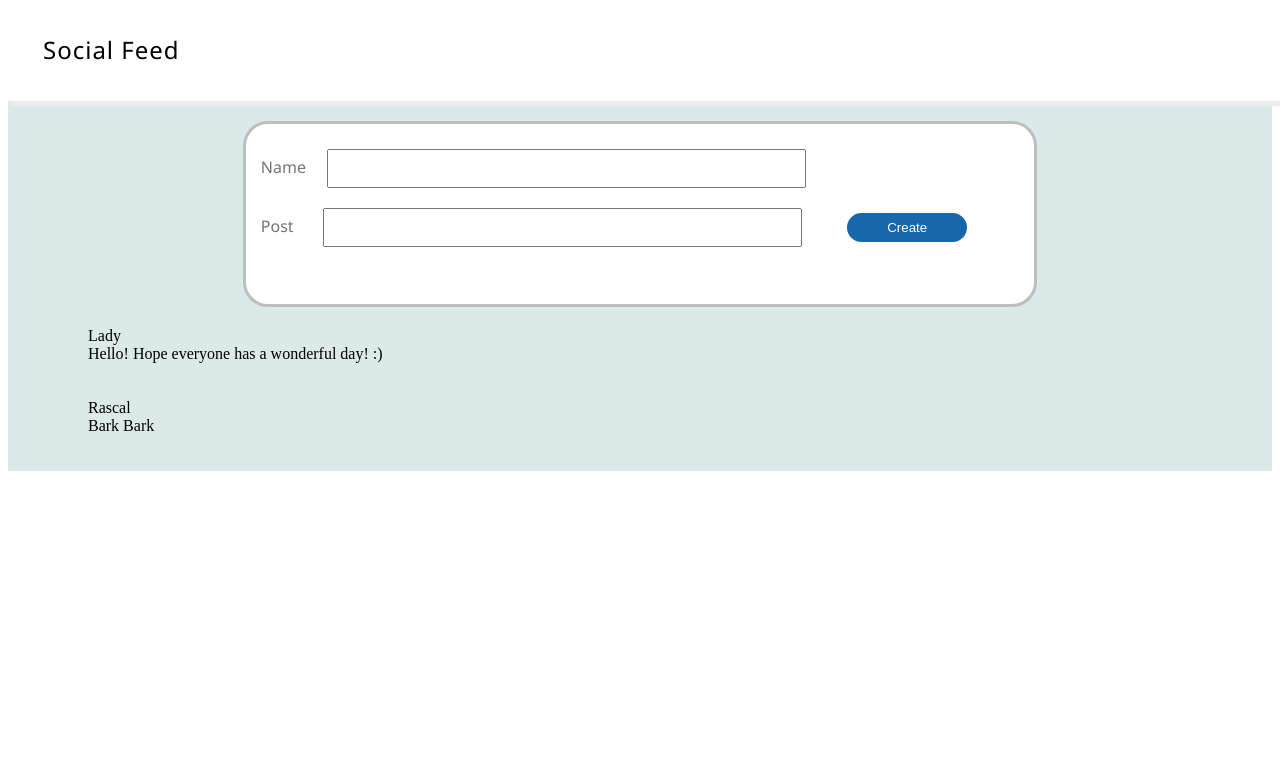
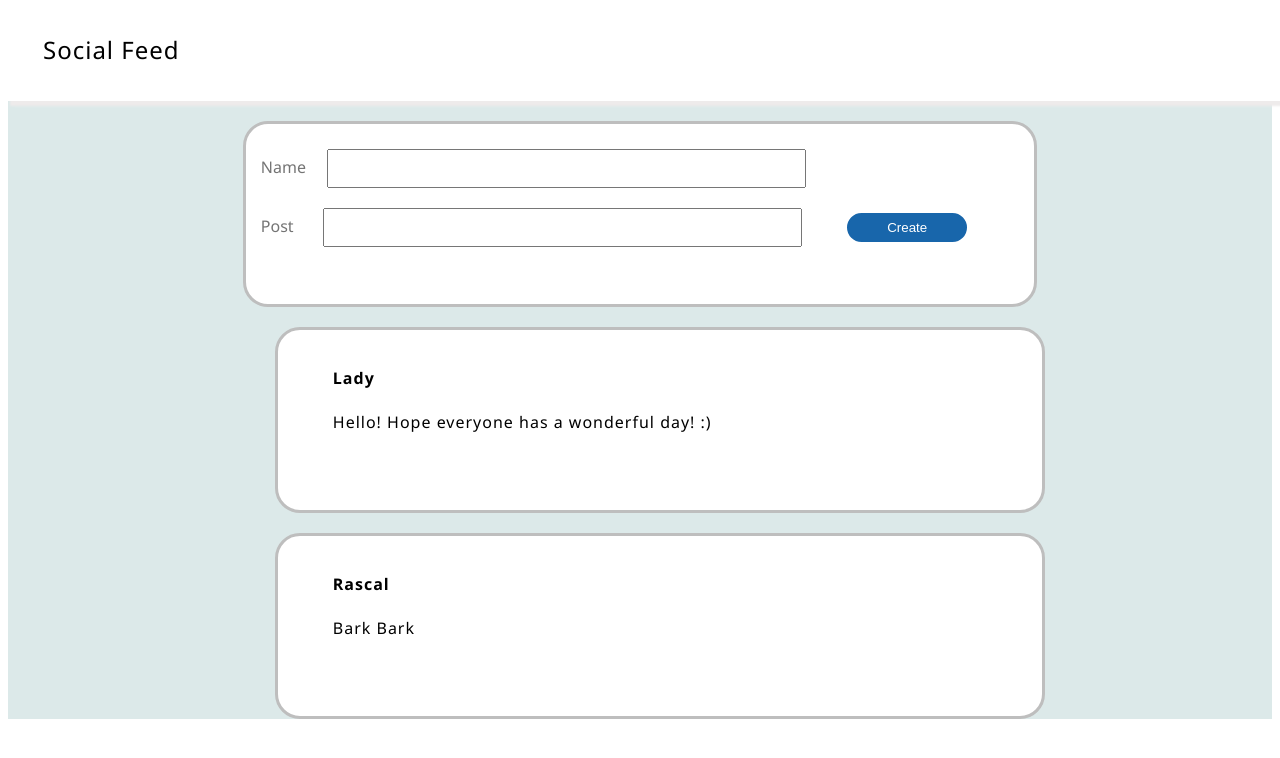
Before and after one commit to ladymeek37/social_feed_proj, a React (Create React App) app in the folder social-feed-react/: page / in a window 1280 px wide. Shown: the top 758 px of the page. Built offline with nearby package versions, Linux system fonts and the light colour scheme.

Commit message:
added css styling to PostPresenter and imported like and dislike icons

```diff
--- a/social-feed-react/src/App.css
+++ b/social-feed-react/src/App.css
@@ -1,5 +1,4 @@
 div{
     background-color: rgb(220, 233, 233);
-    height: 100%;
 
 }
--- /dev/null
+++ b/social-feed-react/src/Components/PostPresenter.css
@@ -0,0 +1,22 @@
+section{
+    background-color: white;
+    padding: 15px;
+    width: 60%;
+    text-align: left;
+    margin: auto;
+    margin-top: 20px;
+    margin-bottom: 20px;
+    border-style: solid;
+    border-color:rgb(190, 190, 190);
+    border-radius: 25px;
+    height: 150px;
+    font-family: 'Segoe UI', Tahoma, Geneva, Verdana, sans-serif;
+    color: black;
+    letter-spacing: 1px;
+}
+
+input[type=text] {
+    padding:10px;
+    margin:10px 0;
+    width: 60%;
+}
--- a/social-feed-react/src/Components/PostPresenter.jsx
+++ b/social-feed-react/src/Components/PostPresenter.jsx
@@ -1,15 +1,17 @@
 import React from 'react';
+import "./PostPresenter.css"
 
 // Takes in a single post object from PostMapper as props
 
 const PostPresenter = (post) => {
     return (
-        <div>
-            <ul> {post.el.name} </ul>
+        <section>
+            <br/>
+            <ul> <strong>{post.el.name}</strong></ul>
+            <br/>
             <ul> {post.el.text}</ul>
             <br/>
-            <br/>
-        </div>
+        </section>
      );
 }
 
```
Also changed, not shown: social-feed-react/dislike-icon.png (added), social-feed-react/like-icon.png (added).
